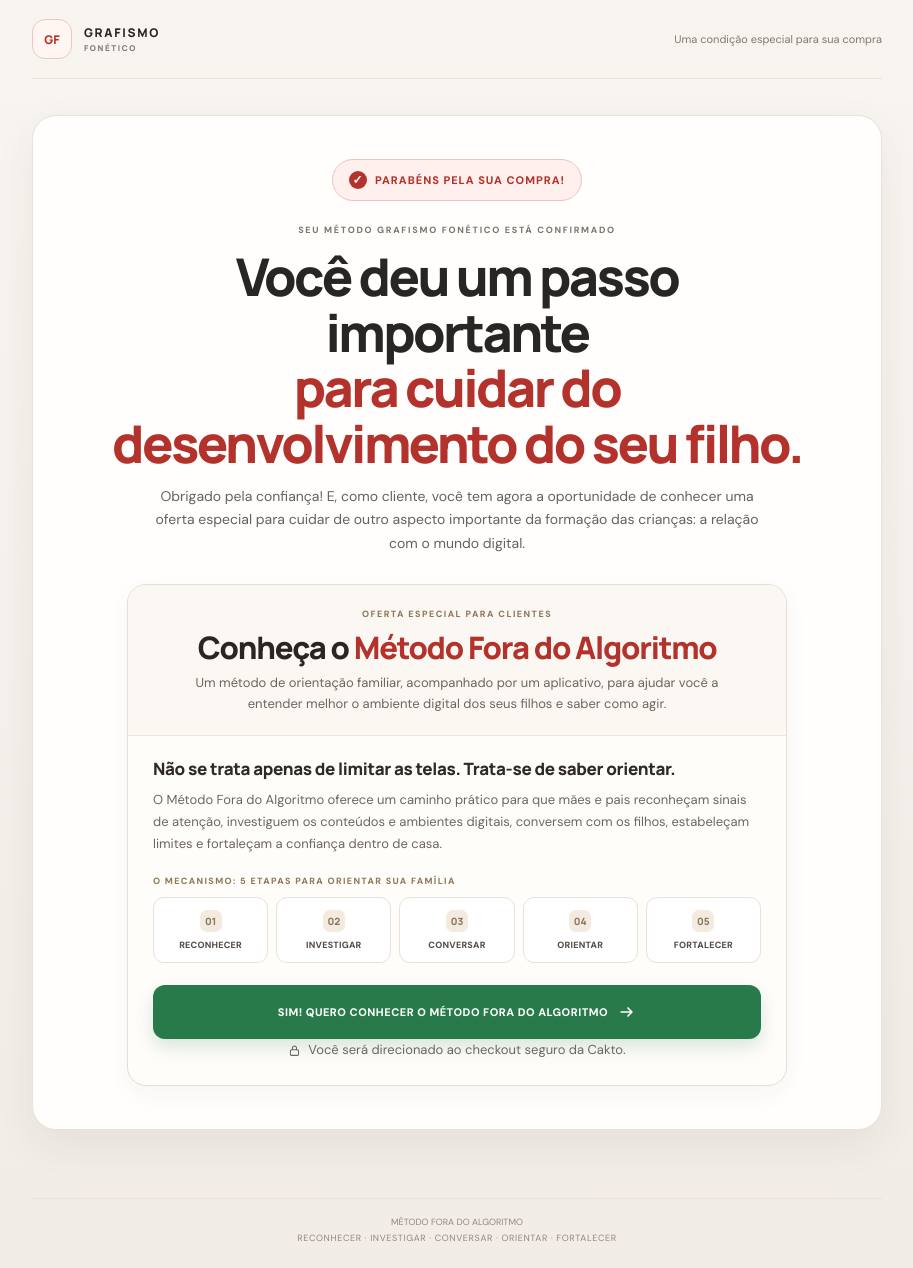
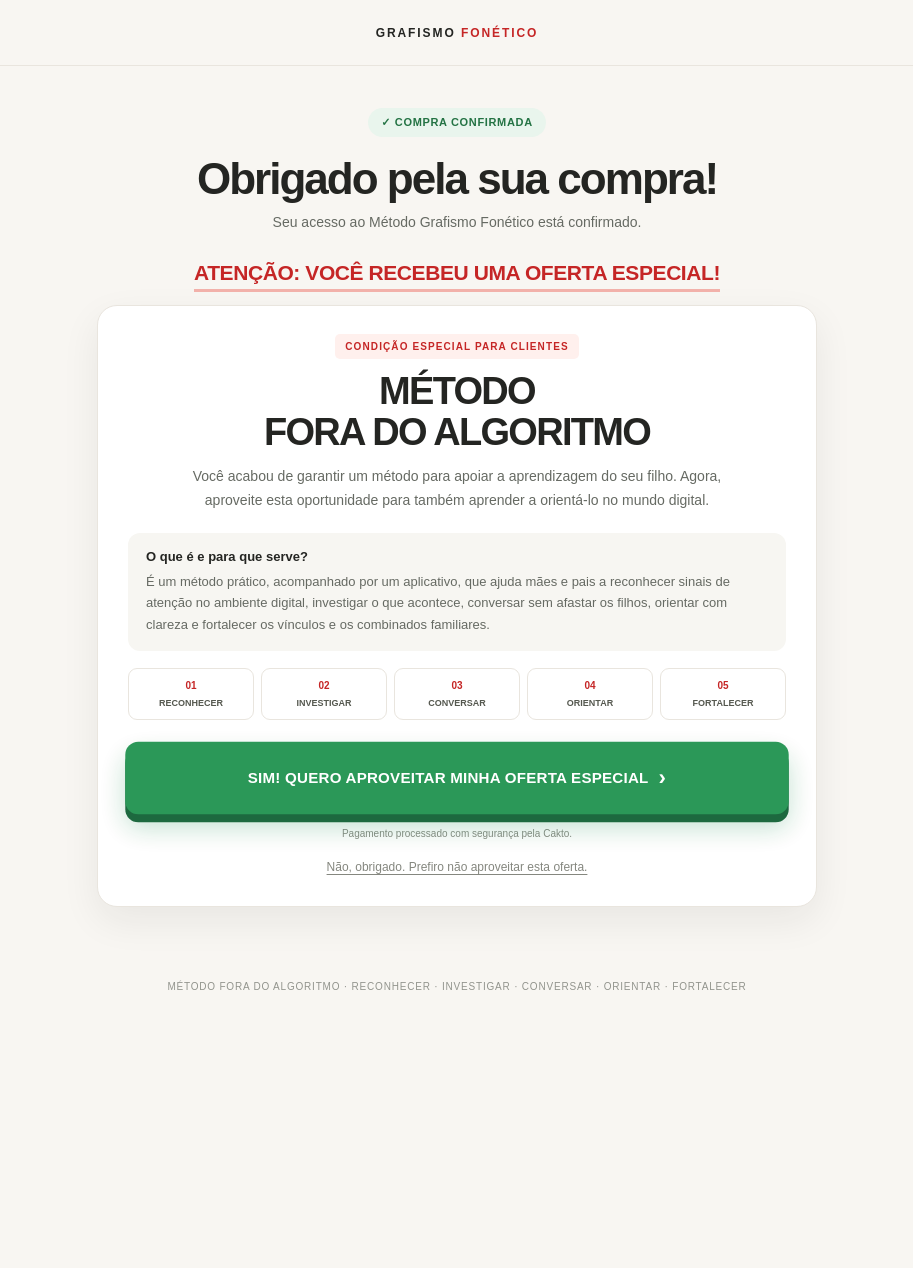
Before and after one commit to wylamis197-rgb/Pagina-de-Obrigado-Grafismo-, a plain HTML site: page index.html in a window 1280 px wide. Shown: the whole page, without its empty margins (183-1096 px from the left). After the commit the page ends 1020 px from the top, so only its background shows below. Drawn offline with Linux system fonts and the light colour scheme.

Commit message:
Redesign da página de obrigado e inclusão de entrada para downsell

```diff
--- a/index.html
+++ b/index.html
@@ -3,259 +3,84 @@
 <head>
   <meta charset="utf-8">
   <meta name="viewport" content="width=device-width, initial-scale=1">
-  <meta name="theme-color" content="#f8f5f1">
-  <meta name="description" content="Obrigado pela compra do Método Grafismo Fonético. Veja sua oferta especial para clientes: Método Fora do Algoritmo.">
-  <title>Parabéns pela compra — GRAFISMO FONÉTICO</title>
-  <link rel="preconnect" href="https://fonts.googleapis.com">
-  <link rel="preconnect" href="https://fonts.gstatic.com" crossorigin>
-  <link href="https://fonts.googleapis.com/css2?family=DM+Sans:wght@400;500;600;700;800&family=Manrope:wght@400;500;600;700;800&display=swap" rel="stylesheet">
+  <meta name="theme-color" content="#f8f6f2">
+  <meta name="description" content="Compra confirmada. Você recebeu uma oferta especial para conhecer o Método Fora do Algoritmo.">
+  <title>Obrigado pela compra — Oferta especial</title>
   <style>
-    :root {
-      --bg:#f8f5f1;
-      --panel:#fffefd;
-      --ink:#292522;
-      --muted:#68615b;
-      --soft:#817871;
-      --line:#e9e1da;
-      --red:#b3322b;
-      --green:#287a4b;
-      --green-dark:#20643d;
-      --gold:#8e7958;
-    }
+    :root{--bg:#f8f6f2;--paper:#fff;--ink:#242522;--muted:#666a63;--red:#c52626;--green:#148044;--green2:#0e6d38;--line:#e9e5de}
     *{box-sizing:border-box}
-    html{scroll-behavior:smooth}
-    body{
-      margin:0;min-height:100vh;color:var(--ink);
-      background:linear-gradient(180deg,#f8f5f1 0%,#f1ece6 100%);
-      font-family:'DM Sans',sans-serif;-webkit-font-smoothing:antialiased;
-    }
-    .shell{width:min(850px,calc(100% - 36px));margin:0 auto}
-    .topbar{
-      display:flex;align-items:center;justify-content:space-between;
-      gap:18px;padding:19px 0;border-bottom:1px solid var(--line)
-    }
-    .brand{
-      display:flex;align-items:center;gap:12px;color:var(--ink);
-      font:800 12px/1.15 Manrope,sans-serif;letter-spacing:.14em
-    }
-    .brand-symbol{
-      width:40px;height:40px;display:grid;place-items:center;
-      border:1px solid #e8c9c3;border-radius:13px;
-      color:var(--red);background:#fff5f2;
-      font:800 12px Manrope,sans-serif;letter-spacing:.02em
-    }
-    .brand small{
-      display:block;margin-top:4px;color:#817871;
-      font-size:8px;letter-spacing:.2em
-    }
-    .top-note{color:#817871;font-size:11px}
-    .page{padding:36px 0 45px}
-    .panel{
-      padding:clamp(25px,5vw,43px);
-      border:1px solid var(--line);border-radius:24px;
-      background:var(--panel);
-      box-shadow:0 14px 42px rgba(54,39,31,.065)
-    }
-    .center{text-align:center}
-    .status{
-      display:inline-flex;align-items:center;gap:8px;
-      padding:11px 16px;border:1px solid #edc4bd;border-radius:99px;
-      color:var(--red);background:#fff0ed;
-      font-size:11px;font-weight:900;letter-spacing:.09em
-    }
-    .status .tick{
-      width:18px;height:18px;display:grid;place-items:center;
-      border-radius:50%;color:#fff;background:var(--red);
-      font-size:12px;line-height:1
-    }
-    .eyebrow{
-      display:block;margin-top:23px;color:#81766a;
-      font-size:9px;font-weight:800;letter-spacing:.19em;
-      text-transform:uppercase
-    }
-    h1{
-      max-width:690px;margin:13px auto 13px;
-      color:var(--ink);font:800 clamp(34px,5vw,52px)/1.07 Manrope,sans-serif;
-      letter-spacing:-.05em
-    }
-    h1 em{color:var(--red);font-style:normal}
-    .page-lead{
-      max-width:620px;margin:0 auto;
-      color:var(--muted);font-size:14px;line-height:1.7
-    }
-    .offer{
-      max-width:660px;margin:28px auto 0;overflow:hidden;
-      border:1px solid #e9ddd4;border-radius:19px;
-      background:#fffdfa;box-shadow:0 8px 25px rgba(54,39,31,.045);
-      text-align:left
-    }
-    .offer-head{
-      padding:23px 25px 20px;background:#fbf7f3;
-      border-bottom:1px solid #eee5de;text-align:center
-    }
-    .offer-tag{
-      color:var(--gold);font-size:9px;font-weight:900;
-      letter-spacing:.16em;text-transform:uppercase
-    }
-    .offer h2{
-      margin:10px 0 7px;color:var(--ink);
-      font:800 clamp(25px,4vw,31px)/1.13 Manrope,sans-serif;
-      letter-spacing:-.04em
-    }
-    .offer h2 em{color:var(--red);font-style:normal}
-    .offer-head p{
-      max-width:550px;margin:0 auto;color:#6e655f;
-      font-size:13px;line-height:1.65
-    }
-    .offer-content{padding:22px 25px 24px}
-    .offer-content h3{
-      margin:0 0 8px;color:#302a25;
-      font:800 17px/1.35 Manrope,sans-serif;letter-spacing:-.02em
-    }
-    .offer-content>p{
-      margin:0;color:#6e655f;font-size:13px;line-height:1.7
-    }
-    .mechanism-title{
-      margin:20px 0 10px;color:#8e7958;
-      font-size:9px;font-weight:900;letter-spacing:.15em;
-      text-align:left;text-transform:uppercase
-    }
-    .steps{
-      display:grid;grid-template-columns:repeat(5,1fr);
-      gap:8px;margin:0 0 22px
-    }
-    .step{
-      min-width:0;padding:12px 6px 11px;
-      border:1px solid #e9e1da;border-radius:11px;
-      background:#fff;text-align:center
-    }
-    .step b{
-      display:grid;place-items:center;width:22px;height:22px;
-      margin:0 auto 8px;border-radius:7px;
-      color:#8e7958;background:#f3eae0;
-      font:800 10px Manrope,sans-serif
-    }
-    .step span{
-      display:block;color:#554d47;font-size:9px;
-      font-weight:900;letter-spacing:.025em;line-height:1.25
-    }
-    .button{
-      display:flex;align-items:center;justify-content:center;gap:10px;
-      width:100%;min-height:54px;padding:15px 18px;
-      border-radius:12px;background:var(--green);color:#fff;
-      box-shadow:0 8px 18px rgba(40,122,75,.18);
-      font-size:11px;font-weight:900;letter-spacing:.045em;
-      line-height:1.4;text-align:center;text-decoration:none;
-      transition:background .18s ease,transform .18s ease,box-shadow .18s ease
-    }
-    .button:hover{
-      background:var(--green-dark);transform:translateY(-2px);
-      box-shadow:0 11px 23px rgba(40,122,75,.22)
-    }
-    .button:focus-visible{outline:3px solid #8ab89a;outline-offset:4px}
-    .button svg{flex:0 0 18px;width:18px;height:18px}
-    .secure{
-      display:flex;align-items:center;justify-content:center;gap:7px;
-      margin:12px 0 0;color:#92877f;font-size:10px;text-align:center
-    }
-    .secure svg{width:13px;height:13px}
-    .footer{
-      margin-top:23px;padding:16px 0 22px;
-      border-top:1px solid var(--line);color:#92877f;
-      font-size:9px;line-height:1.7;text-align:center
-    }
-    .footer span{letter-spacing:.07em}
-    @media(max-width:600px){
-      .shell{width:min(100% - 28px,500px)}
-      .topbar{padding:14px 0}
-      .brand{gap:9px;font-size:10px}
-      .brand-symbol{width:35px;height:35px;border-radius:11px}
-      .top-note{max-width:122px;font-size:9px;text-align:right}
-      .page{padding:24px 0 29px}
-      .panel{padding:23px 16px 19px;border-radius:19px}
-      .status{padding:9px 12px;font-size:9px;letter-spacing:.07em}
-      .eyebrow{margin-top:20px;font-size:8px}
-      h1{font-size:clamp(30px,8.5vw,39px);margin:11px auto}
-      .page-lead{font-size:12px;line-height:1.6}
-      .offer{margin-top:22px;border-radius:16px}
-      .offer-head{padding:19px 15px 17px}
-      .offer h2{font-size:25px}
-      .offer-head p{font-size:12px}
-      .offer-content{padding:18px 15px 17px}
-      .offer-content h3{font-size:15px}
-      .offer-content>p{font-size:12px;line-height:1.62}
-      .mechanism-title{margin:17px 0 9px;font-size:8px}
-      .steps{gap:5px;margin-bottom:18px}
-      .step{padding:10px 2px 9px;border-radius:8px}
-      .step b{width:19px;height:19px;margin-bottom:7px;font-size:9px}
-      .step span{font-size:7px;letter-spacing:0}
-      .button{min-height:54px;padding:13px 10px;font-size:10px}
-      .footer{margin-top:15px;padding:12px 0 16px}
-    }
-    @media(max-width:360px){
-      .steps{gap:4px}
-      .step span{font-size:6.5px}
-      .status{font-size:8px}
-    }
-    @media(prefers-reduced-motion:reduce){
-      *,*::before,*::after{transition-duration:.01ms!important}
-    }
+    body{margin:0;background:var(--bg);color:var(--ink);font-family:Arial,Helvetica,sans-serif;-webkit-font-smoothing:antialiased}
+    .wrap{width:min(720px,calc(100% - 32px));margin:0 auto}
+    header{height:66px;display:flex;align-items:center;justify-content:center;border-bottom:1px solid var(--line)}
+    .brand{font-size:12px;font-weight:900;letter-spacing:.16em}
+    .brand span{color:var(--red)}
+    main{padding:42px 0 56px}
+    .confirm{text-align:center;margin-bottom:26px}
+    .check{display:inline-flex;align-items:center;gap:7px;padding:8px 13px;border-radius:99px;background:#e9f5ed;color:#247344;font-weight:800;font-size:11px;letter-spacing:.06em}
+    h1{margin:18px 0 8px;font-size:clamp(32px,6vw,44px);line-height:1.08;letter-spacing:-.045em}
+    .confirm p{margin:0;color:var(--muted);font-size:14px;line-height:1.6}
+    .alert{margin:0 0 13px;text-align:center;color:var(--red);font-size:clamp(16px,3.7vw,21px);font-weight:900;line-height:1.3;letter-spacing:-.02em}
+    .alert span{display:inline-block;border-bottom:3px solid #f2b1aa;padding-bottom:3px}
+    .offer{overflow:hidden;background:var(--paper);border:1px solid var(--line);border-radius:20px;box-shadow:0 14px 38px rgba(35,33,28,.07)}
+    .offerTop{padding:28px 30px 20px;text-align:center}
+    .tag{display:inline-block;margin-bottom:12px;padding:7px 10px;border-radius:5px;background:#fff0ed;color:var(--red);font-size:10px;font-weight:900;letter-spacing:.11em}
+    h2{margin:0;font-size:clamp(27px,5vw,38px);line-height:1.08;letter-spacing:-.045em}
+    .sub{max-width:560px;margin:12px auto 0;color:var(--muted);font-size:14px;line-height:1.7}
+    .offerBody{padding:0 30px 30px}
+    .mechanism{margin:0 0 17px;padding:16px 18px;border-radius:12px;background:#f7f6f2}
+    .mechanism strong{display:block;margin-bottom:7px;font-size:13px}
+    .mechanism p{margin:0;color:var(--muted);font-size:13px;line-height:1.65}
+    .steps{display:grid;grid-template-columns:repeat(5,1fr);gap:7px;margin:0 0 22px}
+    .step{padding:10px 4px;border:1px solid var(--line);border-radius:9px;text-align:center;font-size:9px;font-weight:900;line-height:1.35;color:#55584f}
+    .step b{display:block;margin-bottom:4px;color:var(--red);font-size:10px}
+    .buy{display:flex;align-items:center;justify-content:center;gap:10px;width:100%;min-height:72px;padding:17px 20px;border-radius:13px;background:var(--green);color:white;text-decoration:none;text-align:center;font-size:15px;font-weight:900;line-height:1.35;letter-spacing:.015em;box-shadow:0 8px 0 #0b5d30,0 14px 25px rgba(20,128,68,.2);animation:attention 1.05s ease-in-out infinite}
+    .buy:hover{background:var(--green2);animation-play-state:paused;transform:translateY(-2px)}
+    .buy:focus-visible,.decline:focus-visible{outline:3px solid #e1a23b;outline-offset:4px}
+    .arrow{font-size:22px;line-height:1}
+    .secure{text-align:center;margin:14px 0 0;color:#8a8d85;font-size:10px}
+    .decline{display:block;width:max-content;max-width:100%;margin:19px auto 0;color:#85877f;font-size:12px;line-height:1.5;text-align:center;text-decoration:underline;text-underline-offset:3px}
+    footer{padding:18px 0 28px;text-align:center;color:#92948d;font-size:10px;letter-spacing:.08em}
+    @keyframes attention{0%,100%{opacity:1;transform:scale(1);background:#148044;box-shadow:0 8px 0 #0b5d30,0 12px 23px rgba(20,128,68,.2)}50%{opacity:.84;transform:scale(1.018);background:#20a354;box-shadow:0 8px 0 #0b5d30,0 15px 30px rgba(20,128,68,.34)}}
+    @media(max-width:560px){main{padding:28px 0 38px}.wrap{width:calc(100% - 24px)}.confirm{margin-bottom:22px}.confirm p{font-size:12px}.offerTop{padding:23px 17px 17px}.offerBody{padding:0 16px 22px}.sub{font-size:12px}.mechanism{padding:14px}.mechanism p{font-size:12px}.steps{gap:4px}.step{padding:9px 2px;font-size:7px}.step b{font-size:9px}.buy{min-height:70px;padding:15px 12px;font-size:13px}.decline{font-size:11px;margin-top:17px}}
+    @media(prefers-reduced-motion:reduce){.buy{animation:none}}
   </style>
 </head>
 <body>
-  <div class="shell">
-    <header class="topbar">
-      <div class="brand">
-        <span class="brand-symbol">GF</span>
-        <span>GRAFISMO<small>FONÉTICO</small></span>
+  <header><div class="brand">GRAFISMO <span>FONÉTICO</span></div></header>
+  <main class="wrap">
+    <section class="confirm">
+      <div class="check">✓ COMPRA CONFIRMADA</div>
+      <h1>Obrigado pela sua compra!</h1>
+      <p>Seu acesso ao Método Grafismo Fonético está confirmado.</p>
+    </section>
+
+    <p class="alert"><span>ATENÇÃO: VOCÊ RECEBEU UMA OFERTA ESPECIAL!</span></p>
+    <section class="offer">
+      <div class="offerTop">
+        <div class="tag">CONDIÇÃO ESPECIAL PARA CLIENTES</div>
+        <h2>MÉTODO<br>FORA DO ALGORITMO</h2>
+        <p class="sub">Você acabou de garantir um método para apoiar a aprendizagem do seu filho. Agora, aproveite esta oportunidade para também aprender a orientá-lo no mundo digital.</p>
       </div>
-      <span class="top-note">Uma condição especial para sua compra</span>
-    </header>
-
-    <main class="page">
-      <section class="panel center">
-        <div class="status"><span class="tick">✓</span> PARABÉNS PELA SUA COMPRA!</div>
-        <span class="eyebrow">Seu Método Grafismo Fonético está confirmado</span>
-        <h1>Você deu um passo importante<br><em>para cuidar do desenvolvimento do seu filho.</em></h1>
-        <p class="page-lead">Obrigado pela confiança! E, como cliente, você tem agora a oportunidade de conhecer uma oferta especial para cuidar de outro aspecto importante da formação das crianças: a relação com o mundo digital.</p>
-
-        <div class="offer">
-          <div class="offer-head">
-            <div class="offer-tag">Oferta especial para clientes</div>
-            <h2>Conheça o <em>Método Fora do Algoritmo</em></h2>
-            <p>Um método de orientação familiar, acompanhado por um aplicativo, para ajudar você a entender melhor o ambiente digital dos seus filhos e saber como agir.</p>
-          </div>
-
-          <div class="offer-content">
-            <h3>Não se trata apenas de limitar as telas. Trata-se de saber orientar.</h3>
-            <p>O Método Fora do Algoritmo oferece um caminho prático para que mães e pais reconheçam sinais de atenção, investiguem os conteúdos e ambientes digitais, conversem com os filhos, estabeleçam limites e fortaleçam a confiança dentro de casa.</p>
-
-            <div class="mechanism-title">O mecanismo: 5 etapas para orientar sua família</div>
-            <div class="steps">
-              <div class="step"><b>01</b><span>RECONHECER</span></div>
-              <div class="step"><b>02</b><span>INVESTIGAR</span></div>
-              <div class="step"><b>03</b><span>CONVERSAR</span></div>
-              <div class="step"><b>04</b><span>ORIENTAR</span></div>
-              <div class="step"><b>05</b><span>FORTALECER</span></div>
-            </div>
-
-            <a class="button" href="https://pay.cakto.com.br/5ghcqku_1292155">
-              SIM! QUERO CONHECER O MÉTODO FORA DO ALGORITMO
-              <svg viewBox="0 0 20 20" fill="none" aria-hidden="true"><path d="M3.5 10h12m-4.5-4.5L15.5 10 11 14.5" stroke="currentColor" stroke-width="1.8" stroke-linecap="round" stroke-linejoin="round"/></svg>
-            </a>
-            <p class="secure">
-              <svg viewBox="0 0 16 16" fill="none" aria-hidden="true"><rect x="3" y="7" width="10" height="7" rx="1.5" stroke="currentColor" stroke-width="1.3"/><path d="M5.5 7V5a2.5 2.5 0 0 1 5 0v2" stroke="currentColor" stroke-width="1.3" stroke-linecap="round"/></svg>
-              Você será direcionado ao checkout seguro da Cakto.
-            </p>
-          </div>
+      <div class="offerBody">
+        <div class="mechanism">
+          <strong>O que é e para que serve?</strong>
+          <p>É um método prático, acompanhado por um aplicativo, que ajuda mães e pais a reconhecer sinais de atenção no ambiente digital, investigar o que acontece, conversar sem afastar os filhos, orientar com clareza e fortalecer os vínculos e os combinados familiares.</p>
         </div>
-      </section>
-    </main>
-
-    <footer class="footer">
-      MÉTODO FORA DO ALGORITMO<br>
-      <span>RECONHECER · INVESTIGAR · CONVERSAR · ORIENTAR · FORTALECER</span>
-    </footer>
-  </div>
+        <div class="steps" aria-label="As cinco etapas do método">
+          <div class="step"><b>01</b>RECONHECER</div>
+          <div class="step"><b>02</b>INVESTIGAR</div>
+          <div class="step"><b>03</b>CONVERSAR</div>
+          <div class="step"><b>04</b>ORIENTAR</div>
+          <div class="step"><b>05</b>FORTALECER</div>
+        </div>
+        <a class="buy" href="https://pay.cakto.com.br/5ghcqku_1292155">
+          SIM! QUERO APROVEITAR MINHA OFERTA ESPECIAL <span class="arrow">›</span>
+        </a>
+        <p class="secure">Pagamento processado com segurança pela Cakto.</p>
+        <a class="decline" href="/downsell.html">Não, obrigado. Prefiro não aproveitar esta oferta.</a>
+      </div>
+    </section>
+  </main>
+  <footer>MÉTODO FORA DO ALGORITMO · RECONHECER · INVESTIGAR · CONVERSAR · ORIENTAR · FORTALECER</footer>
 </body>
 </html>
```
